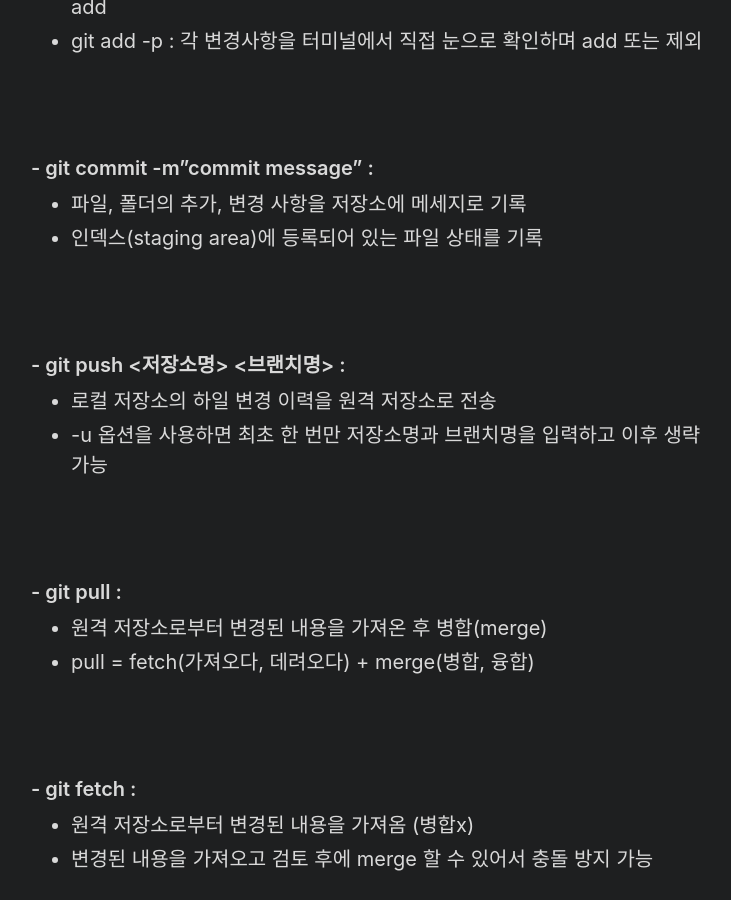
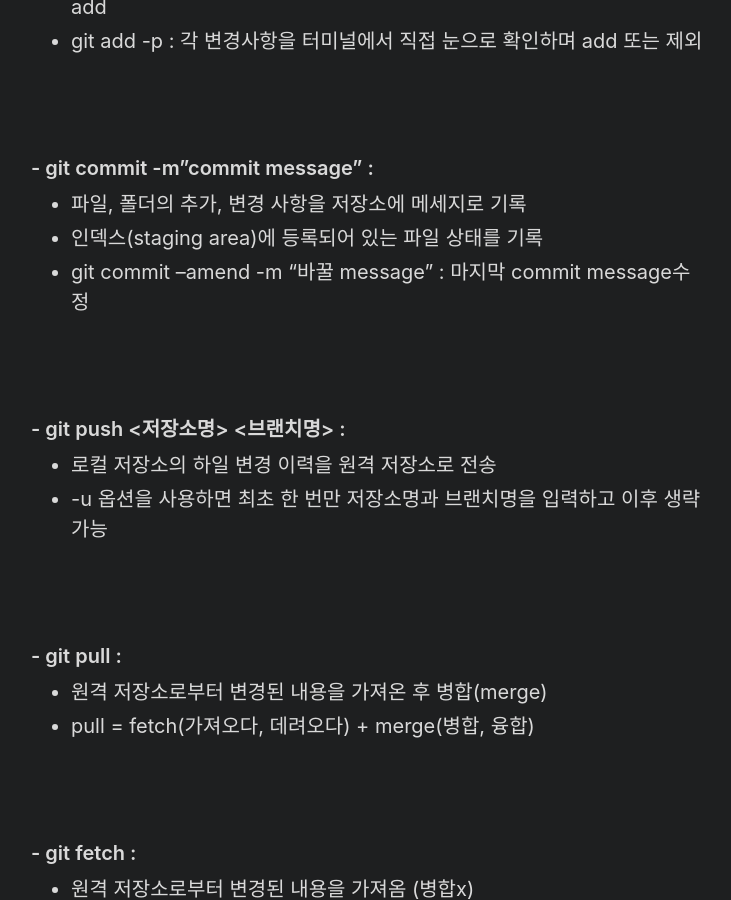
Before and after one commit to Dev-Dotoli/dev-dotoli.github.com, a Jekyll site: the page built from _posts/2022-02-17-Github-2.md, in a window 1280 px wide and 900 px high, scrolled down 1540 px. Shown: the whole window, without its empty margins (273-1004 px from the left). Built offline with Jekyll 4.4.1, drawn with Linux system fonts in a browser that asks for light colours.

Commit message:
fix: add references

```diff
--- a/_posts/2022-02-17-Github-2.md
+++ b/_posts/2022-02-17-Github-2.md
@@ -59,6 +59,7 @@ title: Github 2
 
 - 파일, 폴더의 추가, 변경 사항을 저장소에 메세지로 기록 <br>
 - 인덱스(staging area)에 등록되어 있는 파일 상태를 기록
+- git commit --amend -m "바꿀 message" : 마지막 commit message수정
 
 <br><br>
 
```
